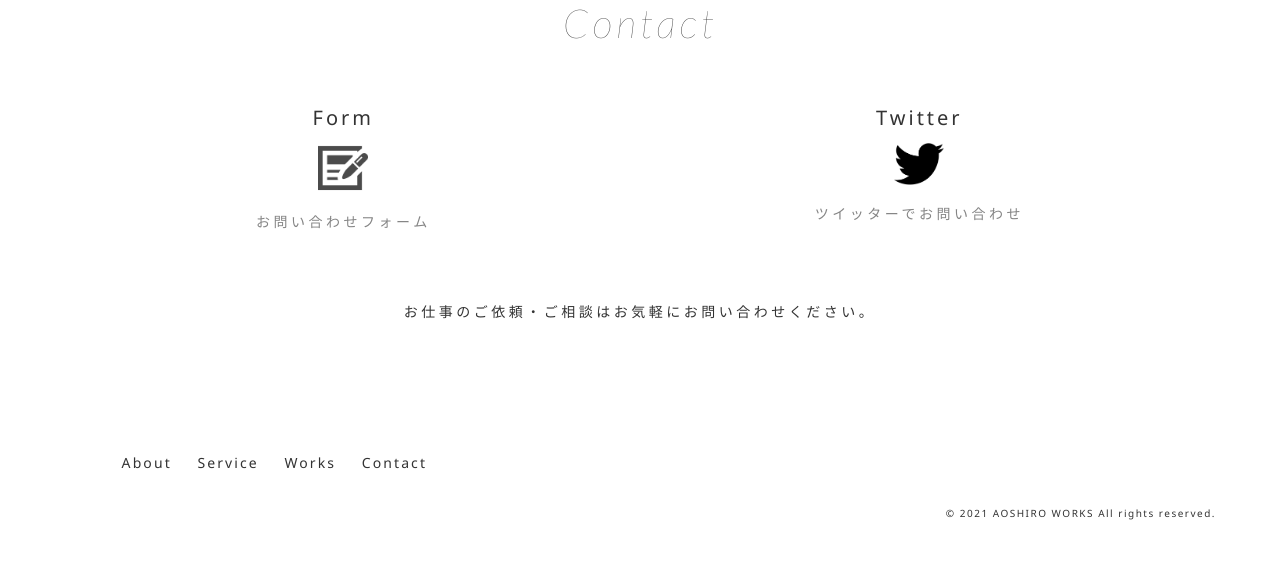
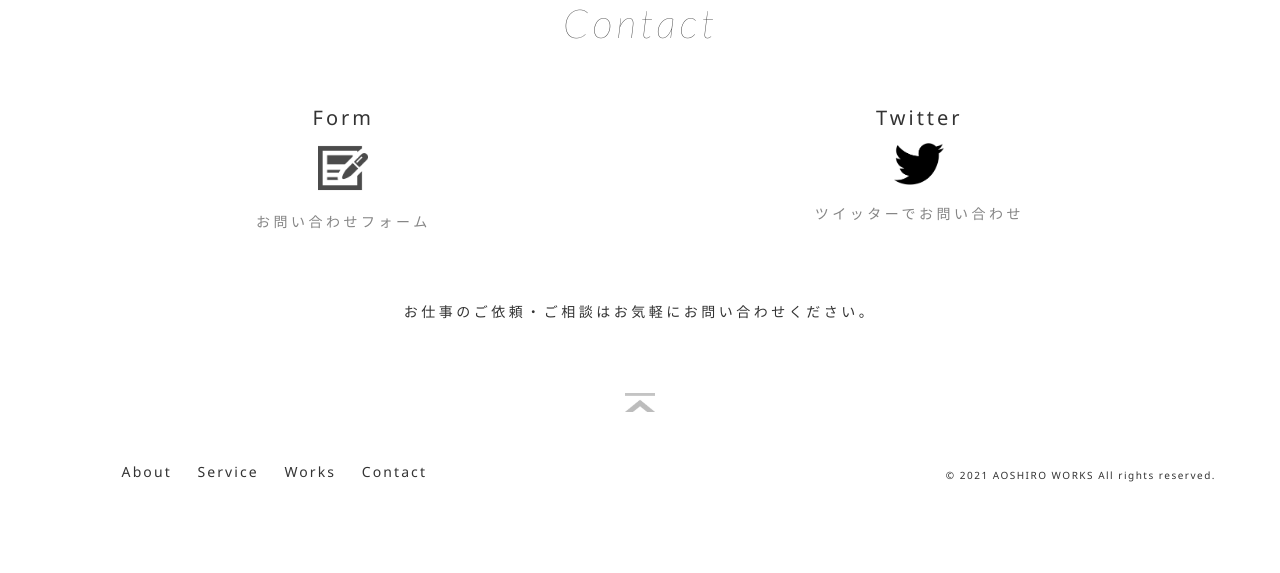
Before and after one commit to koh-suzuki/portfolio_4, a PHP site: page /html/index.html in a window 1280 px wide. Shown: the part 3355-3928 px from the top of the page. After the commit the page ends 3837 px from the top, so only its background shows below. Run offline with PHP 8.4, Linux system fonts and the light colour scheme.

Commit message:
topへ戻るボタンの追加

```diff
--- a/css/style.css
+++ b/css/style.css
@@ -433,13 +433,6 @@ ul {
   flex-wrap: wrap;
   align-items: flex-start;
   justify-content: space-around;
-}
-
-.flexbox__x__center {
-  display: flex;
-  flex-wrap: wrap;
-  align-items: center;
-  justify-content: space-between;
 }
 
 /* ===============================================*/
@@ -1008,6 +1001,13 @@ SP画面
   opacity: .5;
 }
 
+.footer__flexbox {
+  display: flex;
+  flex-wrap: wrap;
+  align-items: center;
+  justify-content: space-between;
+}
+
 .footer__item,
 .footer__item__tb {
   font-size: 1.8rem;
@@ -1028,12 +1028,12 @@ SP画面
 ----------------------------------------*/
 @media screen and (min-width: 600px) {
   .footer {
-    padding: 0px;
+    padding: 0 0 30px;
+    height: 70px;
   }
   .footer__nav {
     display: block;
     padding-left: 5%;
-    margin-bottom: 100px;
   }
   .footer__item {
     margin-right: 2vw;
@@ -1045,14 +1045,14 @@ SP画面
     margin: 0;
     text-align: right;
   }
-  .copyright > small {
-    font-size: 1rem;
-    font-weight: 400;
-    line-height: 1;
-    letter-spacing: 0.15em;
-  }
   .footer__list__tb {
     display: none;
+  }
+  .footer__flexbox {
+    display: flex;
+    flex-wrap: wrap;
+    align-items: flex-end;
+    justify-content: space-between;
   }
   .footer__item {
     font-size: 1.4rem;
@@ -1060,11 +1060,35 @@ SP画面
     line-height: 1.42857;
     letter-spacing: 0.15em;
   }
+  .copyright > small {
+    font-size: 1rem;
+    font-weight: 400;
+    line-height: 1;
+    letter-spacing: 0.15em;
+  }
 }
 
 /* ===============================================*/
 /* # Object
 /*=============================================== */
+.btn-top {
+  width: 30px;
+  margin: 0 auto;
+}
+
+/* -------------------------------------
+レスポンシブ min-width: 600px;
+----------------------------------------*/
+@media screen and (min-width: 600px) {
+  .to__top {
+    padding-bottom: 30px;
+  }
+  .btn-top {
+    width: 30px;
+    margin: 0 auto;
+  }
+}
+
 .about__wrapper {
   display: flex;
   flex-direction: column;
@@ -1343,6 +1367,10 @@ SP画面
   padding: 0 5%;
 }
 
+.contact__wrapper {
+  padding-bottom: 70px;
+}
+
 .contact__title {
   font-size: 2rem;
   font-weight: 400;
--- a/html/index.html
+++ b/html/index.html
@@ -218,6 +218,13 @@
       </section>
       <p class="contact__text">お仕事のご依頼・ご相談はお気軽にお問い合わせください。</p>
     </section>
+    <section class="to__top">
+      <p class="btn btn-top">
+        <a href="#concept">
+          <img src="/img/icon_totop.gif" alt="トップへ戻るボタン">
+        </a>
+      </p>
+    </section>
   </main>
   <footer class="footer">
     <table class="footer__list__tb">
@@ -240,7 +247,7 @@
         </tr>
       </tbody>
     </table>
-    <section class="l-section__inner flexbox__x__center footer__side">
+    <section class="l-section__inner footer__flexbox footer__side">
       <nav class="footer__nav">
         <ul class="footer__list flexbox__start">
           <li class="footer__item"><a href="#about">About</a></li>
--- a/sass/Foundation/_base.scss
+++ b/sass/Foundation/_base.scss
@@ -67,9 +67,3 @@ ul {
   align-items: flex-start;
   justify-content: space-around;
 }
-.flexbox__x__center {
-  display: flex;
-  flex-wrap: wrap;
-  align-items: center;
-  justify-content: space-between;
-}
--- a/sass/Layout/_footer.scss
+++ b/sass/Layout/_footer.scss
@@ -28,6 +28,12 @@
     }
   }
 }
+.footer__flexbox {
+  display: flex;
+  flex-wrap: wrap;
+  align-items: center;
+  justify-content: space-between;
+}
 
 
 
@@ -44,12 +50,12 @@
 ----------------------------------------*/
 @include mq-up($breakpoint: md) {
   .footer {
-    padding: 0px;
+    padding: 0 0 30px;
+    height: 70px;
   }
   .footer__nav {
     display: block;
     padding-left: 5%;
-    margin-bottom: 100px;
   }
   .footer__item {
     margin-right: 2vw;
@@ -60,16 +66,22 @@
   .copyright {
     margin: 0;
     text-align: right;
-    > small {
-      @include f_around(1, 1, 400, 150);
-    }
   }
   .footer__list__tb {
     display: none
+  }
+  .footer__flexbox {
+    display: flex;
+    flex-wrap: wrap;
+    align-items: flex-end;
+    justify-content: space-between;
   }
 
 
   .footer__item {
     @include f_around(1.4, 2, 400, 150);
   }
+  .copyright > small {
+    @include f_around(1, 1, 400, 150);
+  }
 }
--- a/sass/Layout/_main.scss
+++ b/sass/Layout/_main.scss
@@ -108,6 +108,7 @@
   margin-bottom: 25px;
 }
 
+
 /* --------------------------------------
 レスポンシブ min-width: 600px;
 ----------------------------------------*/
@@ -116,7 +117,6 @@
     padding-bottom: 100px;
   }
   .l-section__inner {
-    // min-width: 600px;
     padding: 0 5%;
     margin: 0 auto;
     height: 100%;
--- /dev/null
+++ b/sass/Object/component/_to__top.scss
@@ -0,0 +1,16 @@
+.btn-top {
+  width: 30px;
+  margin: 0 auto;
+}
+/* -------------------------------------
+レスポンシブ min-width: 600px;
+----------------------------------------*/
+@include mq-up($breakpoint: md) {
+  .to__top {
+    padding-bottom: 30px;
+  }
+  .btn-top {
+    width: 30px;
+    margin: 0 auto;
+  }
+}
--- a/sass/Object/project/_contact.scss
+++ b/sass/Object/project/_contact.scss
@@ -23,6 +23,9 @@
   margin-top: 20px;
   text-align: center;
   padding: 0 5%
+}
+.contact__wrapper {
+  padding-bottom: 70px
 }
 
 
--- a/sass/style.scss
+++ b/sass/style.scss
@@ -18,7 +18,7 @@
 // -----------------------------------------------------------------
 // Component
 // -----------------------------------------------------------------
-
+@import 'Object/component/to__top';
 
 // -----------------------------------------------------------------
 // Project
```
Also changed, not shown: img/icon_totop.gif (added), 1 other file.
